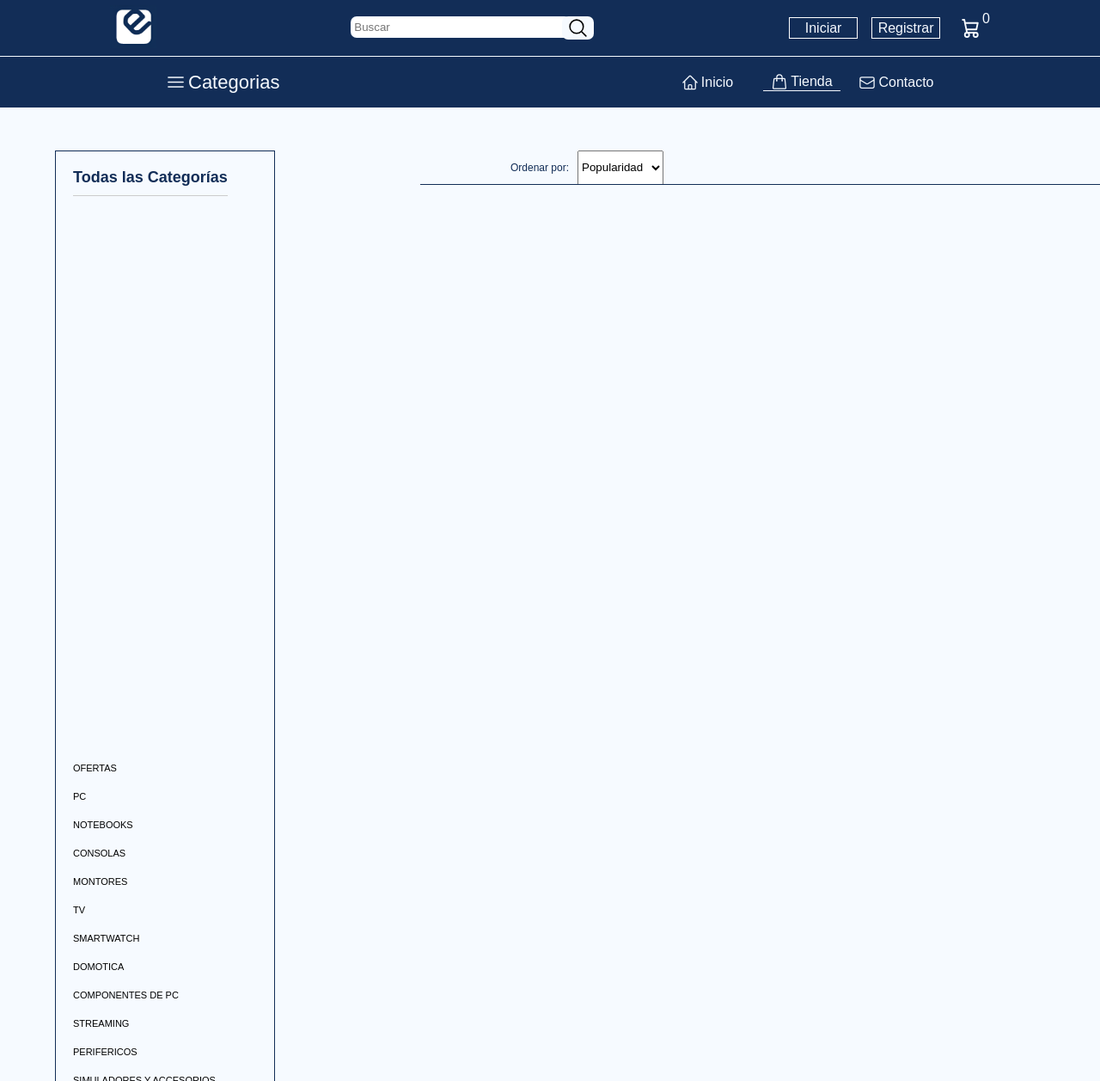
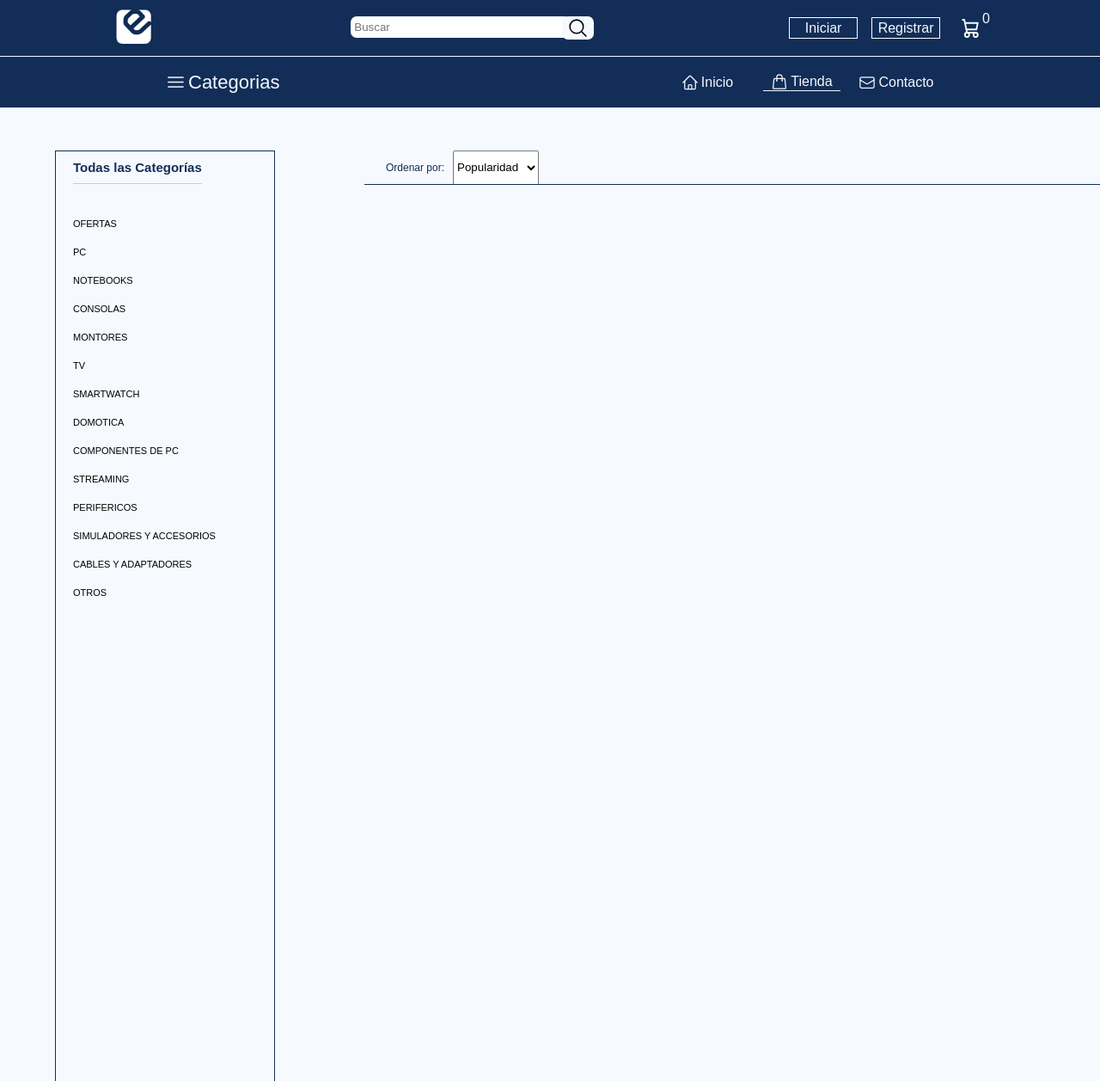
Before and after one commit to Johsua-123/URUCODE, a PHP site: page /URUCODE/tienda.php in a window 1280 px wide. Shown: the whole page at 86% size. Run offline with PHP 8.4, Linux system fonts and the light colour scheme; data that the repository does not hold is empty.

Commit message:
Update tienda.css

```diff
--- a/assets/styles/tienda.css
+++ b/assets/styles/tienda.css
@@ -27,7 +27,6 @@ main {
     font-family: Arial, sans-serif;
     border-bottom: 0;
     border: 1px var(--color-blue) solid;
-    display: flex;
     flex-direction: column;
     justify-content: space-between;
     height: calc(100vh - 50px);
@@ -35,9 +34,9 @@ main {
 
 .sidebar h2 {
     margin-left: 20px;
-    width: 180px;
-    margin-top: 20px;
-    font-size: 18px;
+    width: 150px;
+    margin-top: 10px;
+    font-size: 15px;
     color: var(--color-blue);
     border-bottom: 1px solid #ccc;
     padding-bottom: 10px;
@@ -70,7 +69,7 @@ label {
 }
 
 .filter-bar {
-    margin-left: 425px;
+    margin-left: 360px;
     width: 1275px;
     height: 40px;
     position: absolute;
@@ -84,7 +83,7 @@ label {
 }
 
 .filter-bar label {
-    margin-left: 100px;
+    margin-left: 20px;
     color: var(--color-blue);
     font-family: Arial, sans-serif;
 }
```
